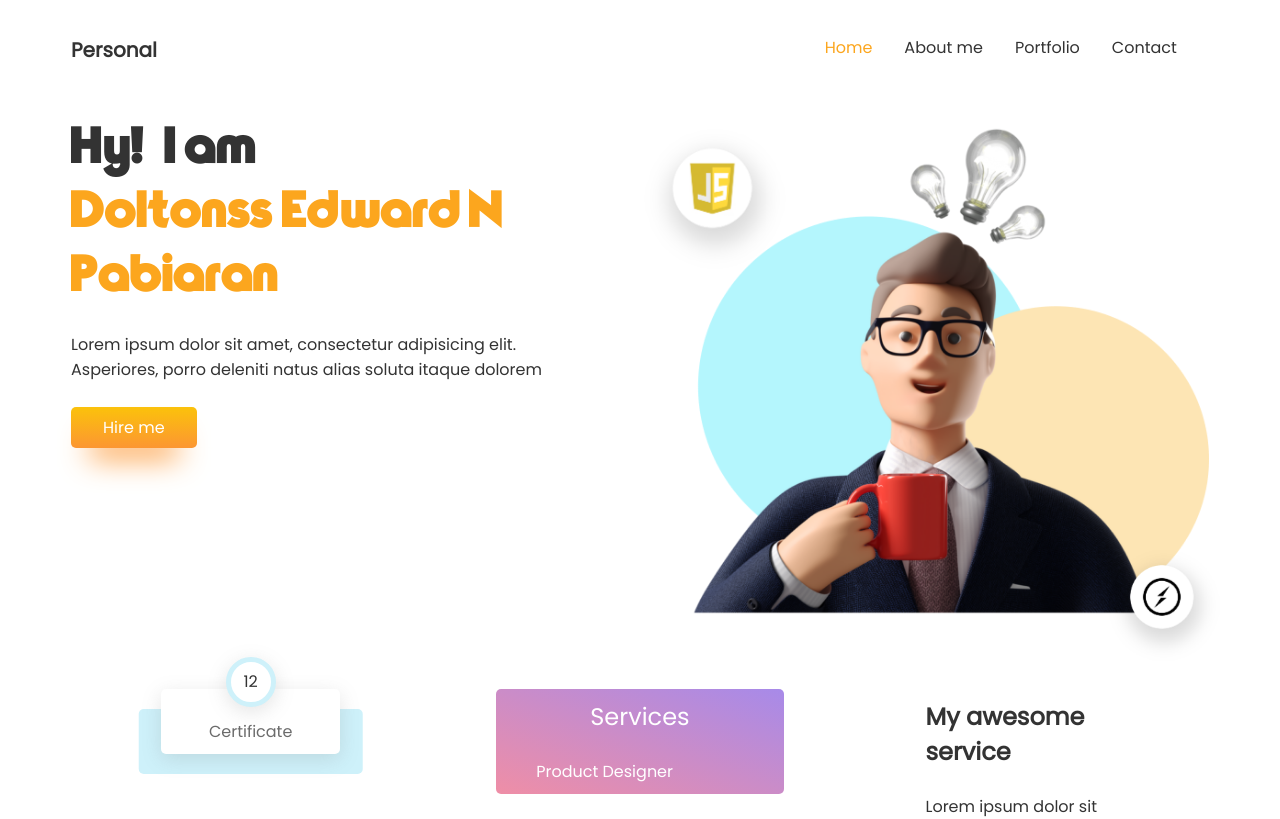
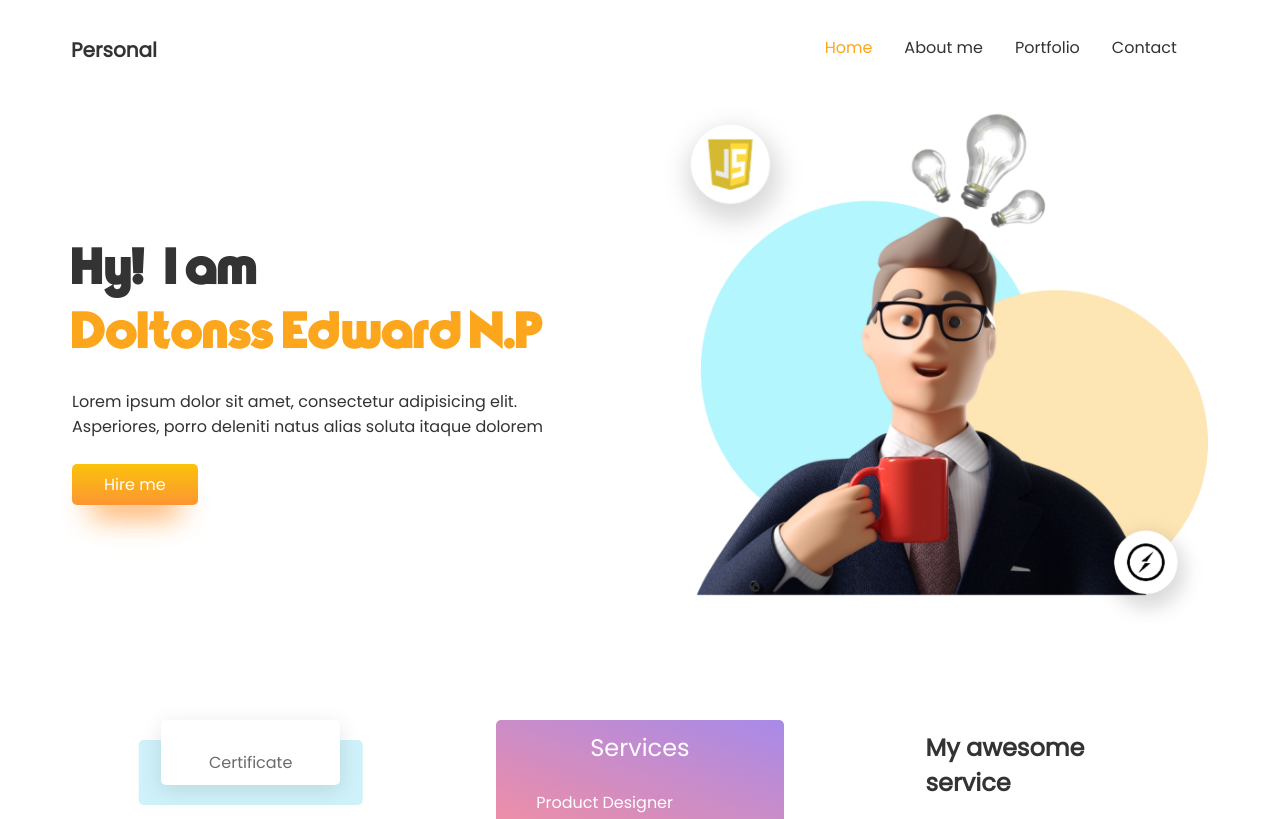
Before and after one commit to doltonsedward/Personal-website-svelte, a Svelte app: page / in a window 1280 px wide. Shown: the top 819 px of the page. Built offline with nearby package versions, Linux system fonts and the light colour scheme.

Commit message:
fix from column to flex only

```diff
--- a/src/components/molecules/Home/HomeHero.svelte
+++ b/src/components/molecules/Home/HomeHero.svelte
@@ -1,8 +1,8 @@
-<div class="hero row">
-    <div class="section-one col-6">
+<div class="hero">
+    <div class="section-one">
         <h1 class="title">
             <p>Hy!, I am</p>
-            <p class="name">Doltonss Edward N Pabiaran</p>
+            <p class="name">Doltonss Edward N.P</p>
         </h1>
         <br>
         <p class="description-section-one">Lorem ipsum dolor sit amet, consectetur adipisicing elit.
@@ -12,7 +12,7 @@
         <button class="btn button-theme">Hire me</button>
         <br>
     </div>
-    <div class="section-two col-6">
+    <div class="section-two">
         <img class="profile-image" src="/assets/profile.png" alt="admin profile">
         <img class="bubble-icon js" src="/assets/js-bubble.png" alt="javascript bubble">
         <img class="bubble-icon socket" src="/assets/socket-bubble.png" alt="socket bubble">
@@ -20,6 +20,13 @@
 </div>
 
 <style>
+    .hero {
+        margin: 0 16px 4rem;
+        display: flex;
+        flex-wrap: wrap;
+        justify-content: space-between;
+        align-items: center;
+    }
     .title {
         font-size: 50px;
     }
@@ -37,6 +44,8 @@
     }
 
     .section-two {
+        display: none;
+        width: 550px;
         position: relative;
     }
 
@@ -71,4 +80,10 @@
             transform: translateY(20px);
         }
     }
+
+    @media (min-width: 1000px) {
+        .section-two {
+            display: block;
+        }
+    }
 </style>
```
